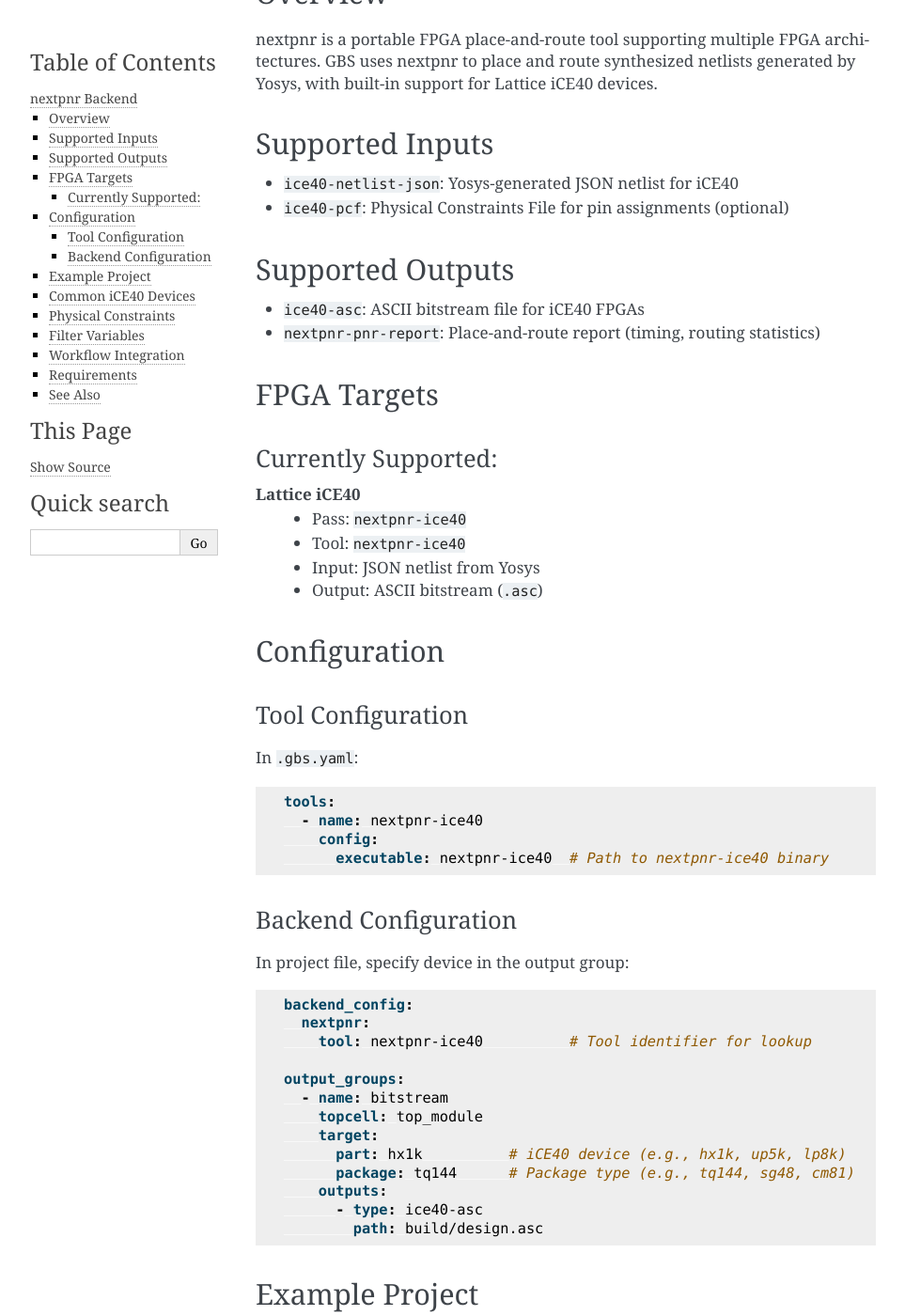
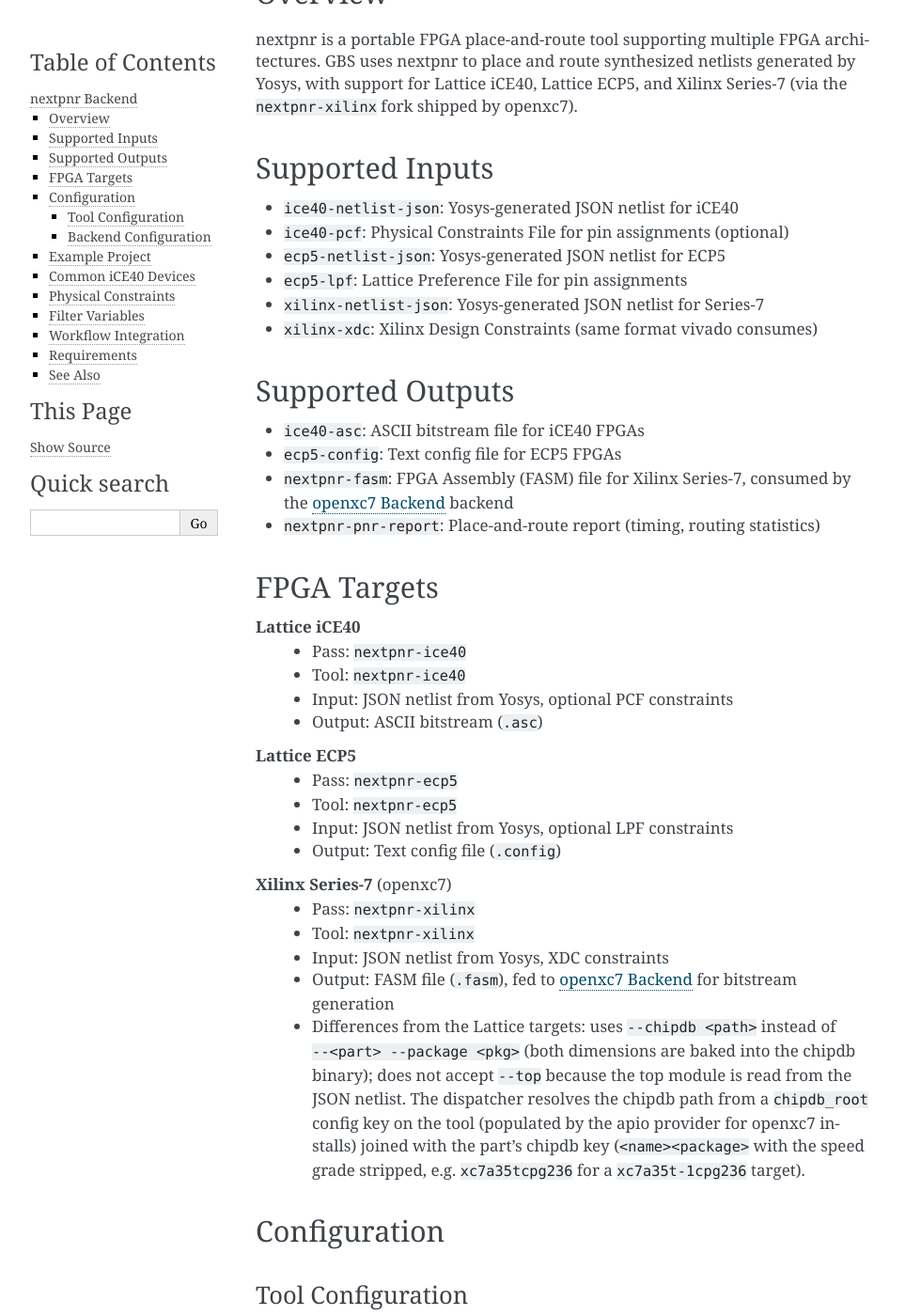
Before and after one commit to nipo/gbs, a Sphinx documentation site: the page built from doc/backends/nextpnr.rst, in a window 1280 px wide and 1400 px high, scrolled down 210 px. Shown: the whole window at 94% size, without its empty margins (148-1111 px from the left). Built offline with Sphinx 7.4.7, drawn with Linux system fonts in a browser that asks for light colours; some of the changed text lies outside the part shown.

Commit message:
docs: Document Yosys/nextpnr Xilinx target and openxc7 backend
- doc/backends/yosys.rst: list the Xilinx Series-7 target, note the
  extra vivado-shape filter variables, and cross-reference openxc7.
  Also surface ECP5 which the file did not mention despite the
  backend having supported it for a while.

- doc/backends/nextpnr.rst: same treatment. Adds a nextpnr-xilinx
  section explaining why the Xilinx command shape differs from
  Lattice targets: `--chipdb <bin>` instead of `--<part> --package`,
  no `--top` (the top module is read from the JSON netlist), chipdb
  path derived from `chipdb_root` + `xilinx_part.chipdb_key(part)`.

- doc/backends/openxc7.rst (new): describes the FASM -> frames ->
  bitstream chain, the `prjxray_db_root` config it consumes on both
  tools, and the `part.yaml` (not `part.json`) that xc7frames2bit
  needs.

- doc/backends/index.rst: pull openxc7 into the Utilities toctree.

- doc/design/configuration.rst: extend the apio provider section
  with the openxc7 package, the version-detection fallback chain
  (installed_packages.json first), and the per-tool `extra_paths`
  data-directory keys (chipdb_root, prjxray_db_root).

```diff
--- a/doc/backends/index.rst
+++ b/doc/backends/index.rst
@@ -45,6 +45,7 @@
    :maxdepth: 1
 
    icepack
+   openxc7
    compress
    output_copy
 
--- a/doc/backends/nextpnr.rst
+++ b/doc/backends/nextpnr.rst
@@ -6,31 +6,59 @@
 Overview
 --------
 
-nextpnr is a portable FPGA place-and-route tool supporting multiple FPGA architectures. GBS uses nextpnr to place and route synthesized netlists generated by Yosys, with built-in support for Lattice iCE40 devices.
+nextpnr is a portable FPGA place-and-route tool supporting multiple
+FPGA architectures. GBS uses nextpnr to place and route synthesized
+netlists generated by Yosys, with support for Lattice iCE40, Lattice
+ECP5, and Xilinx Series-7 (via the ``nextpnr-xilinx`` fork shipped by
+openxc7).
 
 Supported Inputs
 ----------------
 
 - ``ice40-netlist-json``: Yosys-generated JSON netlist for iCE40
 - ``ice40-pcf``: Physical Constraints File for pin assignments (optional)
+- ``ecp5-netlist-json``: Yosys-generated JSON netlist for ECP5
+- ``ecp5-lpf``: Lattice Preference File for pin assignments
+- ``xilinx-netlist-json``: Yosys-generated JSON netlist for Series-7
+- ``xilinx-xdc``: Xilinx Design Constraints (same format vivado consumes)
 
 Supported Outputs
 -----------------
 
 - ``ice40-asc``: ASCII bitstream file for iCE40 FPGAs
+- ``ecp5-config``: Text config file for ECP5 FPGAs
+- ``nextpnr-fasm``: FPGA Assembly (FASM) file for Xilinx Series-7,
+  consumed by the :doc:`openxc7` backend
 - ``nextpnr-pnr-report``: Place-and-route report (timing, routing statistics)
 
 FPGA Targets
 ------------
 
-Currently Supported:
-~~~~~~~~~~~~~~~~~~~~
-
 **Lattice iCE40**
   - Pass: ``nextpnr-ice40``
   - Tool: ``nextpnr-ice40``
-  - Input: JSON netlist from Yosys
+  - Input: JSON netlist from Yosys, optional PCF constraints
   - Output: ASCII bitstream (``.asc``)
+
+**Lattice ECP5**
+  - Pass: ``nextpnr-ecp5``
+  - Tool: ``nextpnr-ecp5``
+  - Input: JSON netlist from Yosys, optional LPF constraints
+  - Output: Text config file (``.config``)
+
+**Xilinx Series-7** (openxc7)
+  - Pass: ``nextpnr-xilinx``
+  - Tool: ``nextpnr-xilinx``
+  - Input: JSON netlist from Yosys, XDC constraints
+  - Output: FASM file (``.fasm``), fed to :doc:`openxc7` for bitstream generation
+  - Differences from the Lattice targets: uses ``--chipdb <path>``
+    instead of ``--<part> --package <pkg>`` (both dimensions are baked
+    into the chipdb binary); does not accept ``--top`` because the
+    top module is read from the JSON netlist. The dispatcher resolves
+    the chipdb path from a ``chipdb_root`` config key on the tool
+    (populated by the apio provider for openxc7 installs) joined with
+    the part's chipdb key (``<name><package>`` with the speed grade
+    stripped, e.g. ``xc7a35tcpg236`` for a ``xc7a35t-1cpg236`` target).
 
 Configuration
 -------------
@@ -143,7 +171,13 @@
 The nextpnr backend contributes the following filter variables:
 
 - ``target-usage``: Set to ``pnr`` (place-and-route)
-- ``target``: Set to ``ice40``
+- ``target``: Set to ``ice40``, ``ecp5``, or ``xilinx``
+
+For the Xilinx target, ``vendor=xilinx``, ``hwdep=xilinx``, and the
+same ``target_part``/``target_part_name``/``target_speed``/
+``target_package`` values as the Yosys Xilinx pass are also set,
+parsed from the vivado-form part in the output group's ``target:``
+block.
 
 Workflow Integration
 --------------------
@@ -186,6 +220,8 @@
 --------
 
 - nextpnr documentation: https://github.com/YosysHQ/nextpnr
+- nextpnr-xilinx (openxc7 fork): https://github.com/openXC7/nextpnr-xilinx
 - :doc:`yosys` - Synthesis backend
-- :doc:`icepack` - Bitstream packer
+- :doc:`icepack` - iCE40 bitstream packer
+- :doc:`openxc7` - Series-7 bitstream generator
 - iCE40 documentation: https://www.latticesemi.com/iCE40
```
Also changed, not shown: doc/backends/openxc7.rst (added, +128 -0 lines), doc/backends/yosys.rst (+26 -5 lines), doc/design/configuration.rst (+29 -8 lines).
